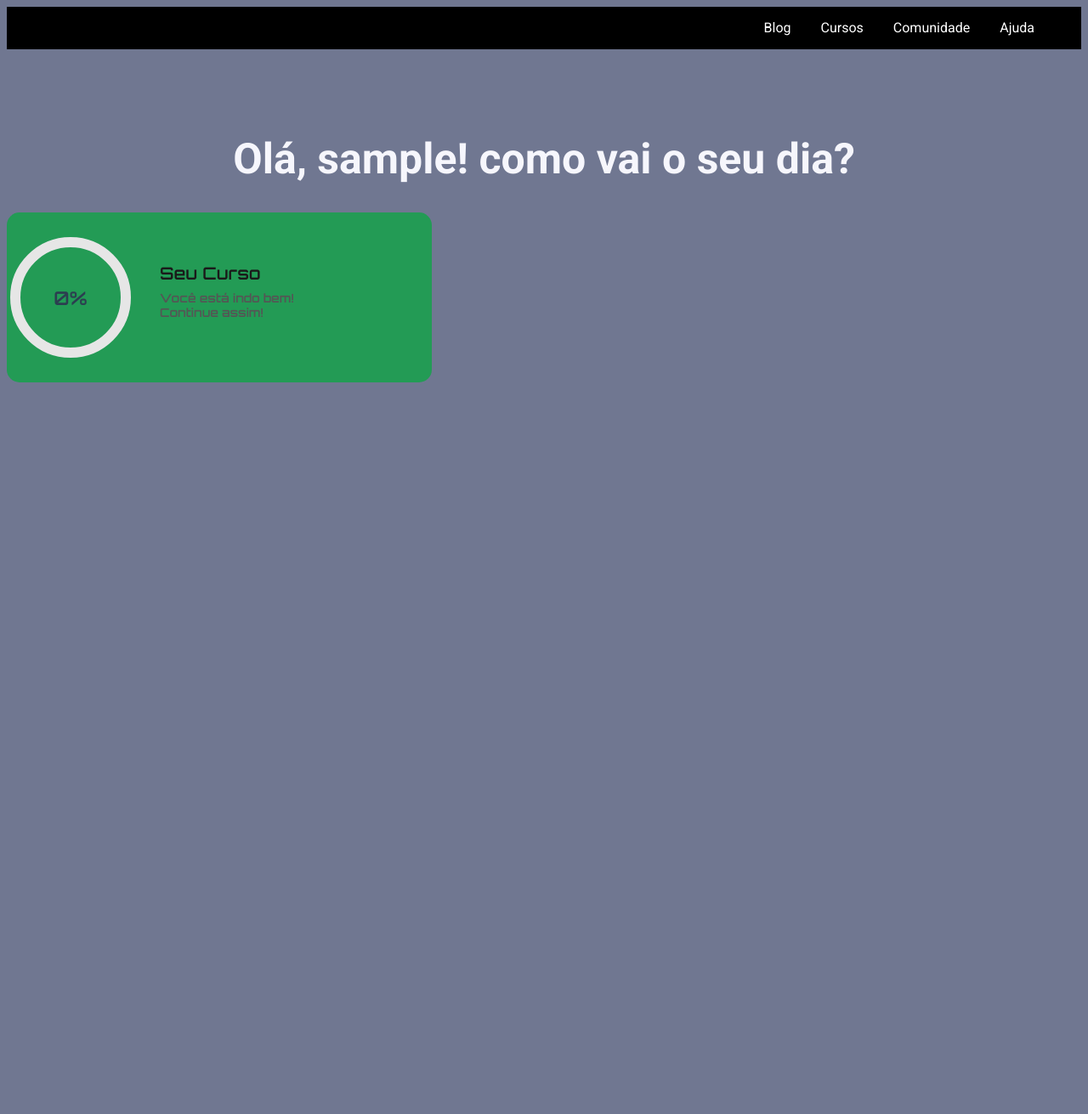
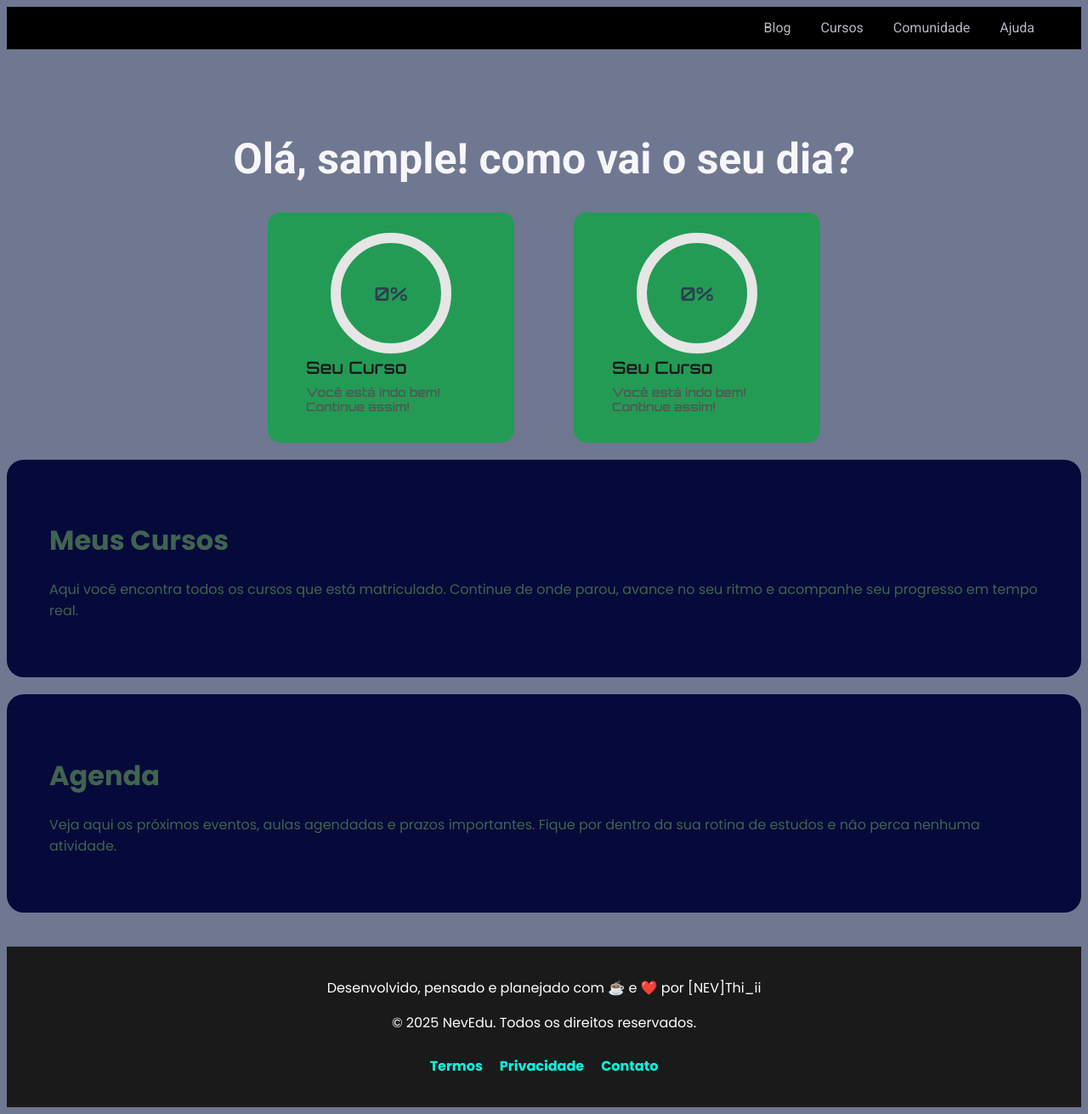
Before and after one commit to Thiago0010/NevEdu, a Flask app: page /dashboard in a window 1280 px wide. Shown: the whole page at 85% size. Before the commit the page ends 450 px from the top, so only its background shows below. Run offline with Flask 3, Linux system fonts and the light colour scheme; a user stored in the database is signed in.

Commit message:
footer adicionado e alguns menus tbm. repensar estilo no css.

```diff
--- a/static/css/dashboard.css
+++ b/static/css/dashboard.css
@@ -6,9 +6,12 @@ list-style: none;
 }
 .menu-neversing li a{
     text-decoration: none;
-    color: rgb(255, 255, 255);
+    color: rgb(180, 185, 192);
+    transition: color 0.3s ease; /* Transição suave para a cor */
     font-family: 'Roboto', sans-serif;
 }
+.menu-neversing li a:hover{
+    color: #cad5e0;}
     .menu-neversing ul{
         display: flex; /* Coloca os itens lado a lado */
         justify-content: flex-end; /* Alinha os itens ao final no eixo X */
@@ -32,14 +35,16 @@ font-size: 50px;
 text-align: center;
 margin-top: 100px;
 }
+
 .progresso {
   display: flex;
-  align-items: center;
-  gap: 30px;
-  width: 500px;
-  height: 200px;
+  flex-direction: column; /* Mantém o conteúdo interno empilhado */
+  align-items: center; /* Centraliza o conteúdo interno */
+  width: 250px; /* Largura de cada progresso */
+  height: auto; /* Altura automática */
   background-color: rgb(35, 155, 85);
   border-radius: 15px;
+  padding: 20px;
   font-family: 'Orbitron', sans-serif;
 }
 
@@ -91,3 +96,52 @@ margin-top: 100px;
 .progresso a{
     text-decoration: none;
 }
+.progresso-container {
+  display: flex; /* Ativa o Flexbox */
+  gap: 70px; /* Espaçamento entre as divs */
+  justify-content: center; /* Centraliza as divs horizontalmente */
+  align-items: center; /* Alinha as divs verticalmente */
+  margin-top: 20px; /* Espaçamento superior */
+}
+.meus-cursos{
+    background-color: rgb(5, 10, 58);
+    padding: 50px;
+    border-radius: 20px;
+    margin-top: 20px;
+}
+.meus-cursos a{
+    text-decoration: none;
+    color: rgb(64, 100, 79);
+    font-family: 'Poppins', sans-serif;
+}
+.footer {
+  background-color: #1a1a1a;
+  color: #fff;
+  padding: 20px;
+  text-align: center;
+  margin-top: 40px;
+  font-family: 'Poppins', sans-serif;
+}
+
+.footer-content {
+  max-width: 1000px;
+  margin: 0 auto;
+}
+
+.footer-links {
+  list-style: none;
+  display: flex;
+  justify-content: center;
+  gap: 20px;
+  padding: 10px 0 0 0;
+}
+
+.footer-links li a {
+  color: #00ffe1;
+  text-decoration: none;
+  font-weight: bold;
+}
+
+.footer-links li a:hover {
+  text-decoration: underline;
+}
--- a/templates/dashboard.html
+++ b/templates/dashboard.html
@@ -7,6 +7,9 @@
     </title>
     <link href="https://fonts.googleapis.com/css2?family=Roboto:wght@400;700&display=swap" rel="stylesheet">
     <link href="https://fonts.googleapis.com/css2?family=Orbitron:wght@600&display=swap" rel="stylesheet">
+    <link rel="preconnect" href="https://fonts.googleapis.com">
+<link rel="preconnect" href="https://fonts.gstatic.com" crossorigin>
+<link href="https://fonts.googleapis.com/css2?family=Poppins:ital,wght@0,100;0,200;0,300;0,400;0,500;0,600;0,700;0,800;0,900;1,100;1,200;1,300;1,400;1,500;1,600;1,700;1,800;1,900&display=swap" rel="stylesheet">
 </head>
 <body>
  <div class="menu-neversing">
@@ -19,6 +22,7 @@
     </ul>
  </div>
    <h1 class="nome-ini" id="nome-iniid">Olá, {{nome}}! como vai o seu dia?</h1>
+   <div class="progresso-container">
    <div class="progresso">
     <a href="cursos.html">
     <div class="circle-container">
@@ -41,6 +45,57 @@
       </a>
     </div>
   </div>
+  <div class="progresso">
+    <a href="score.html">
+    <div class="circle-container">
+      <svg width="150" height="150">
+        <defs>
+          <linearGradient id="gradiente" x1="0%" y1="0%" x2="100%" y2="100%">
+            <stop offset="0%" stop-color="#00ffe1" />
+            <stop offset="100%" stop-color="#00ff88" />
+          </linearGradient>
+        </defs>
+        <circle class="bg-circle" r="65" cx="75" cy="75" />
+        <circle class="progress-ring__circle" r="65" cx="75" cy="75" />
+      </svg>
+      <div class="progress-text" id="score-text">0%</div>
+    </div>
+
+    <div class="info-texto">
+      <h2>Seu Curso</h2>
+      <p>Você está indo bem! Continue assim!</p>
+      </a>
+    </div>
+  </div>
+</div>
+
+      <div class="meus-cursos">
+        <a href="cursos.html">
+        <h1>Meus Cursos</h1>
+        <p>Aqui você encontra todos os cursos que está matriculado.
+          Continue de onde parou, avance no seu ritmo e acompanhe seu progresso em tempo real.</p>
+        </a>
+      </div>
+
+      <div class="meus-cursos">
+        <a href="agenda.html">
+        <h1>Agenda</h1>
+        <p>Veja aqui os próximos eventos, aulas agendadas e prazos importantes.
+          Fique por dentro da sua rotina de estudos e não perca nenhuma atividade.</p>
+        </a>
+      </div>
+
+
+      <footer class="footer">
+        <div class="footer-content">
+        <p>Desenvolvido, pensado e planejado com ☕ e ❤️ por [NEV]Thi_ii</p>  <p>&copy; 2025 NevEdu. Todos os direitos reservados.</p>
+          <ul class="footer-links">
+            <li><a href="#">Termos</a></li>
+            <li><a href="#">Privacidade</a></li>
+            <li><a href="https://wa.me/5561998889542">Contato</a></li>
+          </ul>
+        </div>
+      </footer>
 
    <script src="../javascript/dashboard.js"></script>
 </body>
```
